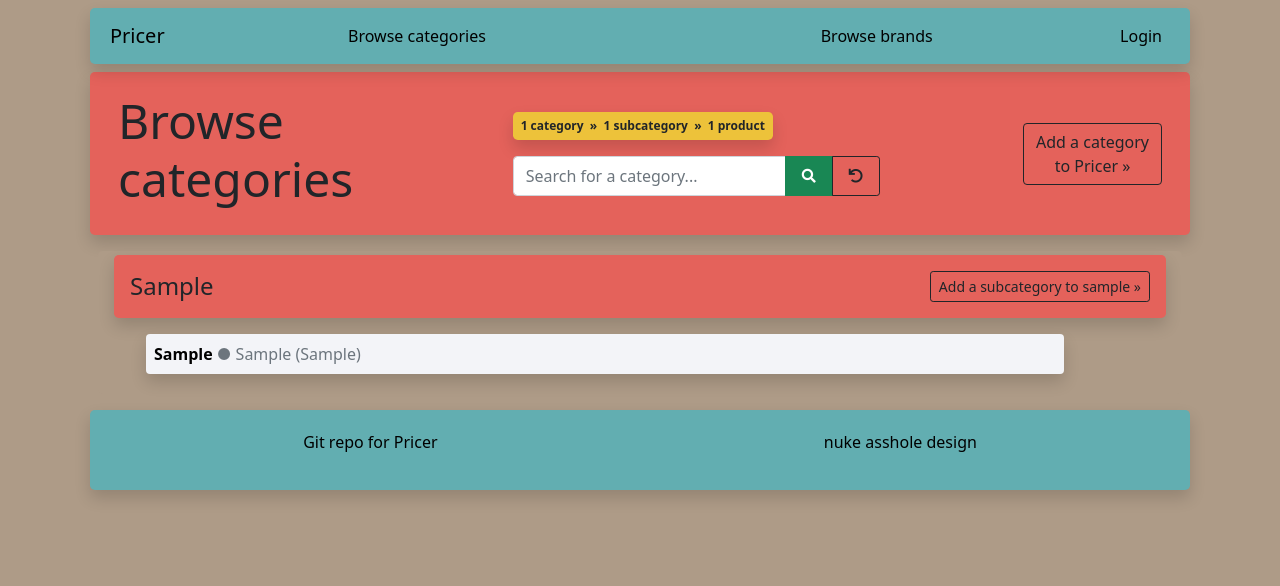
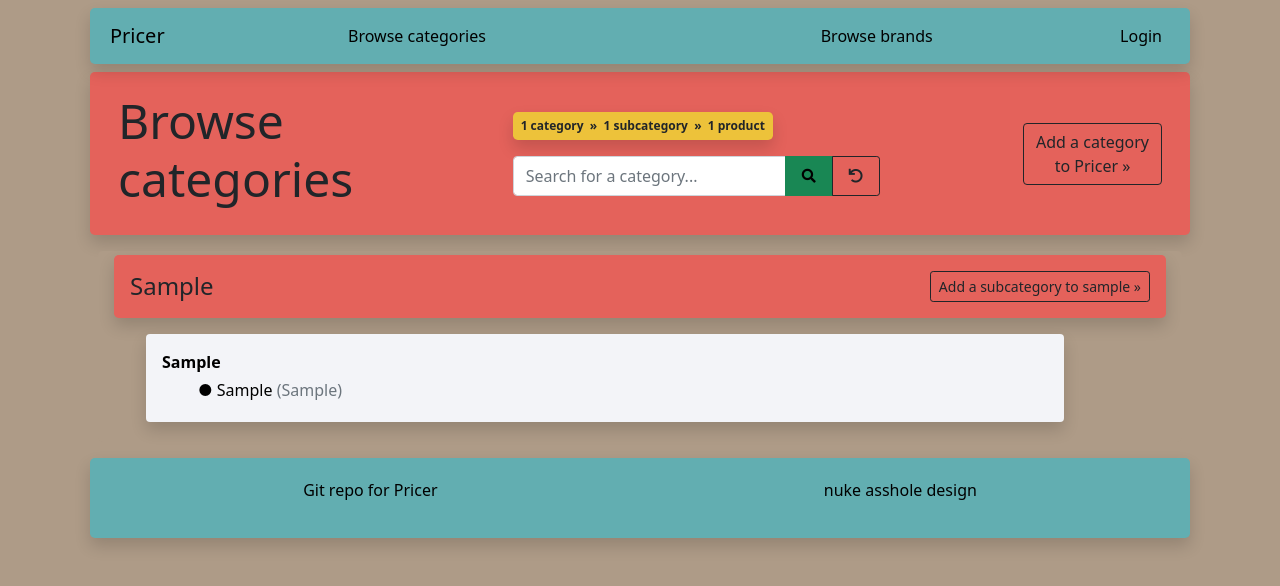
Before and after one commit to Inu-Oh/prcr, a Django app: page / in a window 1280 px wide. Shown: the top 586 px of the page. Run offline with Django 4.2, Linux system fonts and the light colour scheme; tables that the repository leaves empty hold one stand-in row (values such as "Sample post"); some libraries are stand-ins or nearby versions.

Commit message:
style touchups

```diff
--- a/cap/home/static/css/main.css
+++ b/cap/home/static/css/main.css
@@ -24,7 +24,7 @@ body, .no-bg {
     background-color: var(--inuOhKimono) !important;
 }
 
-.main, .section, .cards, .product, .no-content {
+.main, .section, .cards, .product, .product-list-item .no-content {
     background-color: var(--inuOhSky) !important;
 }
 
--- a/cap/prcr/templates/prcr/brand_list.html
+++ b/cap/prcr/templates/prcr/brand_list.html
@@ -4,7 +4,7 @@
 {% block page_header %}
 {% load humanize %}
 <h2 class="display-5 text-dark">
-    Browse brands</h2>
+    Browse<br>brands</h2>
 <div>
     <p class="header-stat badge text-dark m-2 p-2 rounded-3 shadow">
         {% if search %} Your search found {{ filtered_list|length }} categories {% else %}
@@ -22,7 +22,7 @@
             <option value="{{ brand.brand }}"> {{ brand.brand }} </option>
             {% endfor %}{% endif %}
         </datalist>
-        <button type="submit" class="btn btn-sm btn-success">
+        <button type="submit" class="btn btn-sm btn-success link-style">
             <i class="fa fa-search p-2"></i></button>
         <a href="{% url 'prcr:main_list' %}" class="btn btn-sm btn-outline-dark">
             <i class="fa fa-undo p-2"></i></a>
--- a/cap/prcr/templates/prcr/main_list.html
+++ b/cap/prcr/templates/prcr/main_list.html
@@ -23,7 +23,7 @@
             <option value="{{ category.category }}"> {{ category.category }} </option>
             {% endfor %}{% endif %}
         </datalist>
-        <button type="submit" class="btn btn-sm btn-success">
+        <button type="submit" class="btn btn-sm btn-success link-style">
             <i class="fa fa-search p-2"></i></button>
         <a href="{% url 'prcr:main_list' %}" class="btn btn-sm btn-outline-dark">
             <i class="fa fa-undo p-2"></i></a>
@@ -50,20 +50,22 @@
             {% for subcategory in subcategory_list %}
             {% if subcategory.category.id == category.id %}
             <li class="plain-list">
+                <div class="cards p-3 mb-3 rounded 3 shadow text-small">
                     <a href="{% url 'prcr:product_list' subcategory.id %}" class="link-style">
-                    <div class="cards p-2 mb-3 rounded 3 shadow text-small">
-                    <strong>{{ subcategory.subcategory }}</strong>
+                        <strong>{{ subcategory.subcategory }}</strong></a>
                         {% if product_list %}<span class="text-muted">
+                            <ul class="plain-list">
                                 {% for product in product_list %}
                                 {% if product.subcategory.id == subcategory.id %}
                                 {% if forloop.counter < 30 %}
-                        &#9679; {{ product.product }} ({{ product.brand.brand }})
-                        {% endif %}
-                        {% endif %}
-                        {% endfor %}</span>
+                                <li class="m-1">
+                                    <a href="{% url 'prcr:product_detail' product.id %}" class="link-style">
+                                        &#9679; {{ product.product }}
+                                        <span class="text-muted">({{ product.brand.brand }})</span></a></li>
+                                {% endif %}{% endif %}{% endfor %}</span>
+                            </ul>
                         {% endif %}
                 </div>
-                </a>
             </li>
             {% endif %}
             {% empty %}
--- a/cap/prcr/templates/prcr/product_detail.html
+++ b/cap/prcr/templates/prcr/product_detail.html
@@ -17,8 +17,9 @@
 
 
 {% block page_header %}
-<h2 class="display-3 text-dark"> {{ product.product }} <br>
-    <span class="fs-5"> {{ product.brand }} </span>
+<h2 class="text-dark"><span class="display-3"> {{ product.product }} </span><br>
+    <span class="fs-4"> {{ product.brand }} </span><br>
+    <span class="fs-5"> &#9679; {{ product.subcategory.category|lower }} &raquo; {{ product.subcategory|lower }} </span>
 </h2>
 <p class="header-stat badge text-dark mt-3 p-2 rounded-3 shadow">
     updated<br><br>{{ product.natural_updated }}</p>
--- a/cap/prcr/views.py
+++ b/cap/prcr/views.py
@@ -190,7 +190,7 @@ class PriceCreateView(LoginRequiredMixin, View):
         price.product = prod
         final_price = max(price.advertised_price, price.higher_price_at_checkout, price.overcharge)
         price.total = final_price + price.shipping + price.hidden_fees
-        if price.tied_sale:
+        if price.tied_sale > 0:
             price.tied_cost = price.total + price.tied_sale
         price.save()
         success_url = reverse_lazy('prcr:product_detail', kwargs={'pk': prod.id})
@@ -218,7 +218,7 @@ class PriceUpdateView(LoginRequiredMixin, View):
         price = form.save(commit=False)
         final_price = max(price.advertised_price, price.higher_price_at_checkout, price.overcharge)
         price.total = final_price + price.shipping + price.hidden_fees
-        if price.tied_sale:
+        if price.tied_sale > 0:
             price.tied_cost = price.total + price.tied_sale
         success_url = reverse_lazy('prcr:product_detail', kwargs={'pk': price.product.id})
         return redirect(success_url)
```
Also changed, not shown: cap/prcr/templates/prcr/product_add_image_form.html (+4 -3 lines), cap/prcr/templates/prcr/product_list.html (+8 -7 lines). Lines whose indentation alone changed are shown as unchanged.
